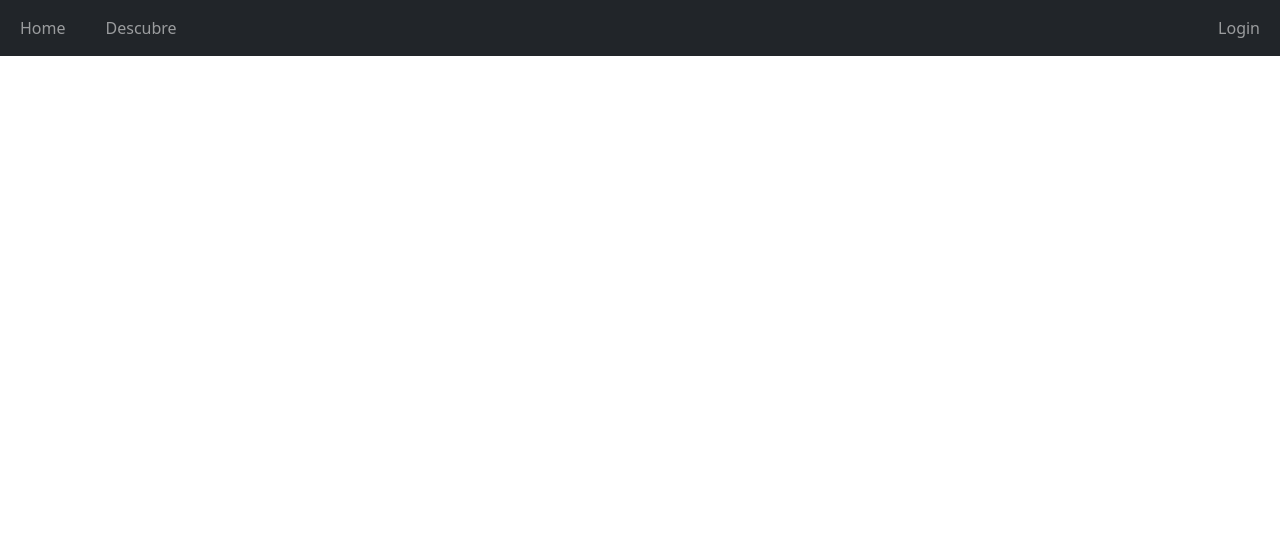
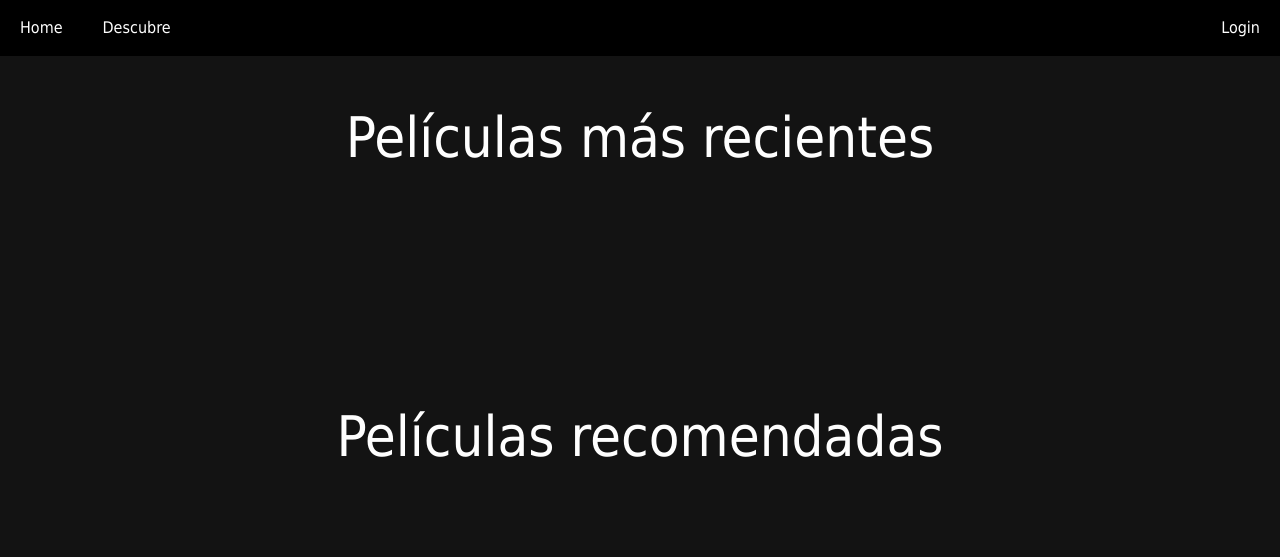
Before and after one commit to IsaacRFx/MyMovies, a Django app: page / in a window 1280 px wide. Shown: the top 557 px of the page. Run offline with Django 4.2, Linux system fonts and the light colour scheme; data that the repository does not hold is empty.

Commit message:
Add styles

```diff
--- /dev/null
+++ b/movies/static/css/styles.css
@@ -0,0 +1,65 @@
+/* Global styles for the project. */
+* {
+    margin: 0;
+    padding: 0;
+    box-sizing: border-box;
+    font-family: 'Tahoma', sans-serif;
+}
+body {
+    background-color: #131313;
+    color: #fefefe;
+}
+
+/* Navbar styles */
+.nav-link {
+    color: #fefefe;
+}
+
+/* Home page styles */
+::-webkit-scrollbar {
+    width: 12px;
+}
+
+::-webkit-scrollbar-track {
+    -webkit-box-shadow: inset 0 0 6px rgba(200,200,200,1);
+    border-radius: 10px;
+}
+
+::-webkit-scrollbar-thumb {
+    border-radius: 10px;
+    background-color:#fff;
+    -webkit-box-shadow: inset 0 0 6px rgba(90,90,90,0.7);
+}
+.home-container {
+    padding: 3rem;
+}
+.movie-container-carrusel {
+    display: grid;
+    grid-template-columns: repeat(4, 1fr);
+    grid-gap: 1rem;
+    margin-bottom: 2rem;
+}
+.movie-container {
+    display: flex;
+    flex-wrap: wrap;
+    justify-content: center;
+    gap: 2rem;
+}
+.movie-item p{
+    color: #131313;
+    font-size: 1rem;
+    padding-top: 1rem;
+    text-shadow : 0 0 0 #000;
+}
+
+.movie-item span{
+    color: #888;
+    font-size: 1rem;
+}
+
+
+@media (max-width: 768px) {
+    .home-container {
+        padding: 1rem;
+    }
+}
--- a/movies/templates/movies/base.html
+++ b/movies/templates/movies/base.html
@@ -1,3 +1,4 @@
+{% load static %}
 <!DOCTYPE html>
 <html lang="en">
   <head>
@@ -9,13 +10,17 @@
       integrity="sha384-T3c6CoIi6uLrA9TneNEoa7RxnatzjcDSCmG1MXxSR1GAsXEV/Dwwykc2MPK8M2HN"
       crossorigin="anonymous"
     />
+    <link
+      rel="stylesheet"
+      href="{% static 'css/styles.css' %}"
+    />
     <title>{% block title %}Site Template{% endblock %}</title>
   </head>
   <body>
-    <nav class="navbar navbar-expand-lg navbar-dark bg-dark">
+    <nav class="navbar navbar-expand-lg navbar-dark bg-black">
       <div class="container-fluid">
         <div>
-          <ul class="navbar-nav">
+          <ul class="navbar-nav navbar-stack">
             <li class="nav-item">
               <a class="nav-link" href="/home">Home</a>
             </li>
@@ -25,7 +30,7 @@
           </ul>
         </div>
         <div>
-          <ul class="navbar-nav">
+          <ul class="navbar-nav navbar-stack">
             {% if user.is_authenticated %}
             <span class="navbar-text">Logged in as {{ user.username|title }} | </span>
             <li class="nav-item">
--- a/movies/templates/movies/home.html
+++ b/movies/templates/movies/home.html
@@ -1,18 +1,27 @@
 {% extends 'movies/base.html' %}
-
+{% load static %}
 {% block title %}My movies{% endblock %}
 {% block content %}
 
-<div class="d-flex flex-column overflow-hidden">
-        <div class="d-flex justify-content-between p-5 overflow-auto">
-            {% for movie in movies %}
-                <img class="img-fluid img-thumbnail" style="max-width: 200px; height: auto;" src="https://image.tmdb.org/t/p/original{{ movie.poster_path }}"/>
+<div class="d-flex flex-column overflow-hidden home-container">
+    <h1 class="display-4 text-center">Películas más recientes</h1>
+    <div class="d-flex justify-content-between p-5 overflow-auto movie-container-carrusel">
+        {% for movie in movies %}
+        <div class="img-thumbnail movie-item">
+            <img class="img-fluid rounded" style="max-width: 200px; height: auto;" src="https://image.tmdb.org/t/p/original{{ movie.poster_path }}"/>
+            <p>{{ movie.title }}</p>
+            {% for genre in movie.genres.all %}
+                <span class="">{{ genre.name }}</span>
             {% endfor %}
+            <a href="/movie/{{movie.tmdb_movie_id}}" class="btn btn-primary">Ver más</a>
         </div>
+        {% endfor %}
+    </div>
 </div>
 
-<div class="d-flex flex-column overflow-hidden">
-    <div class="flex-fill p-3 overflow-auto">
+<div class="d-flex flex-column overflow-hidden home-container">
+    <h1 class="display-4 text-center">Películas recomendadas</h1>
+    <div class="flex-fill p-3 overflow-auto movie-container">
         {% for movie in movies %}
             <img class="img-fluid img-thumbnail" style="max-width: 200px; height: auto;" src="https://image.tmdb.org/t/p/original{{ movie.poster_path }}"/>
         {% endfor %}
--- a/movies/urls.py
+++ b/movies/urls.py
@@ -5,4 +5,6 @@ urlpatterns = [
     path('', views.home, name="home"),
     path('home', views.home, name="home"),
     path('sign-up', views.sign_up, name="sign_up"),
+    path('movie/<int:movie_id>', views.movie_detail, name="movie_detail"),
+    path('actor/<int:actor_id>', views.actor_detail, name="actor_detail"),
 ]
--- a/movies/views.py
+++ b/movies/views.py
@@ -1,6 +1,9 @@
 from django.shortcuts import render, redirect
 from .forms import SignUpForm
 from movies.models import Movie
+from movies.models import Actor
+from movies.models import MovieReview
+from movies.models import MovieCredit
 from django.contrib.auth import login, logout, authenticate
 from django.contrib.auth.decorators import login_required
 
@@ -21,3 +24,11 @@ def sign_up(request):
         form = SignUpForm()
 
     return render(request, 'registration/sign_up.html', context={'form': form})
+
+def movie_detail(request, movie_id):
+    credits = MovieCredit.objects.filter(movie__tmdb_movie_id = movie_id)
+    return render(request, 'movies/movie_detail.html', context={'credits': credits})
+
+def actor_detail(request, actor_id):
+    actor = Actor.objects.get(tmdb_actor_id=actor_id)
+    return render(request, 'movies/actor_detail.html', context={'actor': actor})
```
Also changed, not shown: movies/templates/movies/actor_detail.html (added, +16 -0 lines), movies/templates/movies/movie_detail.html (added, +22 -0 lines).
